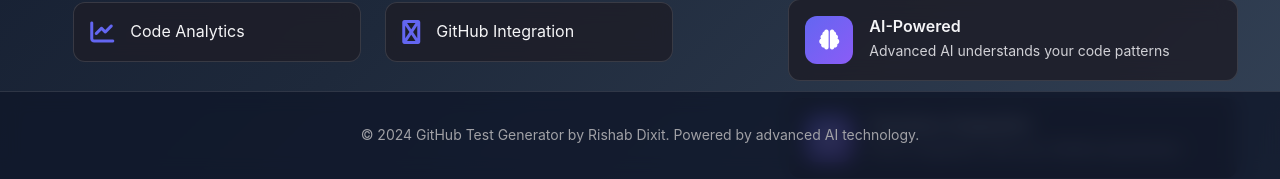
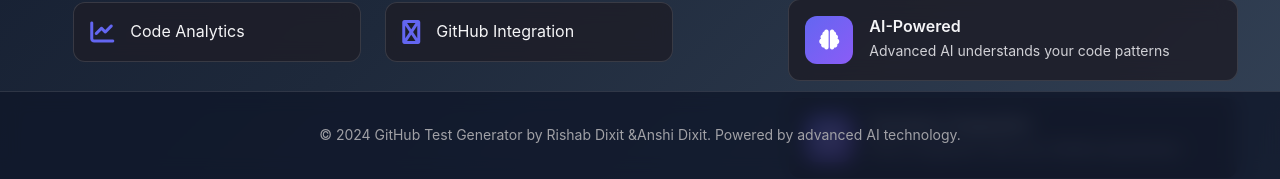
Before and after one commit to being-souL1230/AI-GitGenius, a Flask app: page / in a window 1280 px wide. Shown: the part 646-825 px from the top of the page. Run offline with Flask 3, Linux system fonts and the light colour scheme.

Commit message:
added name

```diff
--- a/templates/home.html
+++ b/templates/home.html
@@ -147,7 +147,7 @@
             <div class="row">
                 <div class="col-12 text-center">
                     <p class="footer-text">
-                        &copy; 2024 GitHub Test Generator by Rishab Dixit. Powered by advanced AI technology.
+                        &copy; 2024 GitHub Test Generator by Rishab Dixit &Anshi Dixit. Powered by advanced AI technology.
                     </p>
                 </div>
             </div>
```
